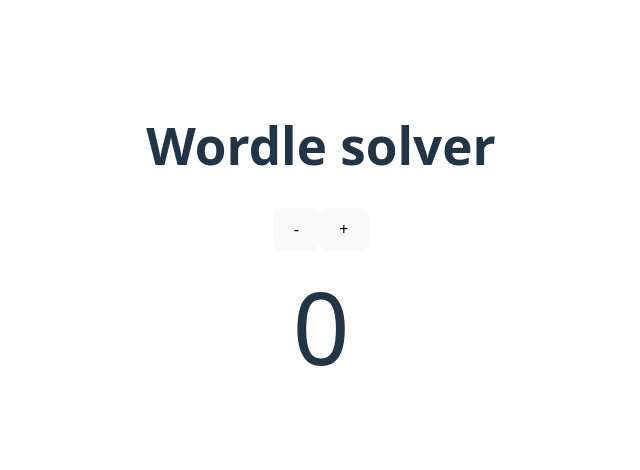
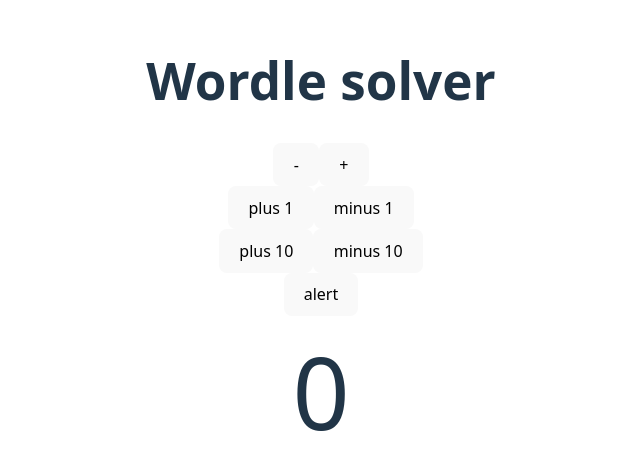
Before and after one commit to ViktorZABELIN/WordleSolver, a React (Vite) app: page / in a window 1280 px wide. Shown: the part 158-628 px from the top of the page, without its empty margins (319-959 px from the left). Built offline with nearby package versions, Linux system fonts and the light colour scheme.

Commit message:
add action

```diff
--- a/src/App.tsx
+++ b/src/App.tsx
@@ -3,15 +3,41 @@
 import { Minus } from './components/minus';
 import { Plus } from './components/plus';
 import { Show } from './components/show';
+import { Action } from './components/action';
 
 function App() {
   const [a, setA] = useState(0);
+
+  const addOne = () => {
+    setA(a + 1);
+  }
+
+  const subOne = () => {
+    setA(a - 1);
+  }
+
+  const addTen = () => {
+    setA(a + 10);
+  }
+
+  const subTen = () => {
+    setA(a - 10);
+  }
 
   return (
     <>
       <h1>Wordle solver</h1>
       <Minus value={a} onClick={setA}/>
       <Plus value={a} onClick={setA}/>
+      <div>
+        <Action action={addOne} label='plus 1' />
+        <Action action={subOne} label='minus 1' />
+      </div>
+      <div>
+        <Action action={addTen} label='plus 10' />
+        <Action action={subTen} label='minus 10' />
+      </div>
+      <Action action={() => alert(4534)} label='alert' />
       <Show value={a} />
     </>
   )
--- /dev/null
+++ b/src/components/action.tsx
@@ -0,0 +1,8 @@
+type Props = {
+    action: () => void;
+    label: string;
+}
+
+export const Action = ({action, label}: Props) => {
+    return <button onClick={() => action()}>{label}</button>;
+}
```
